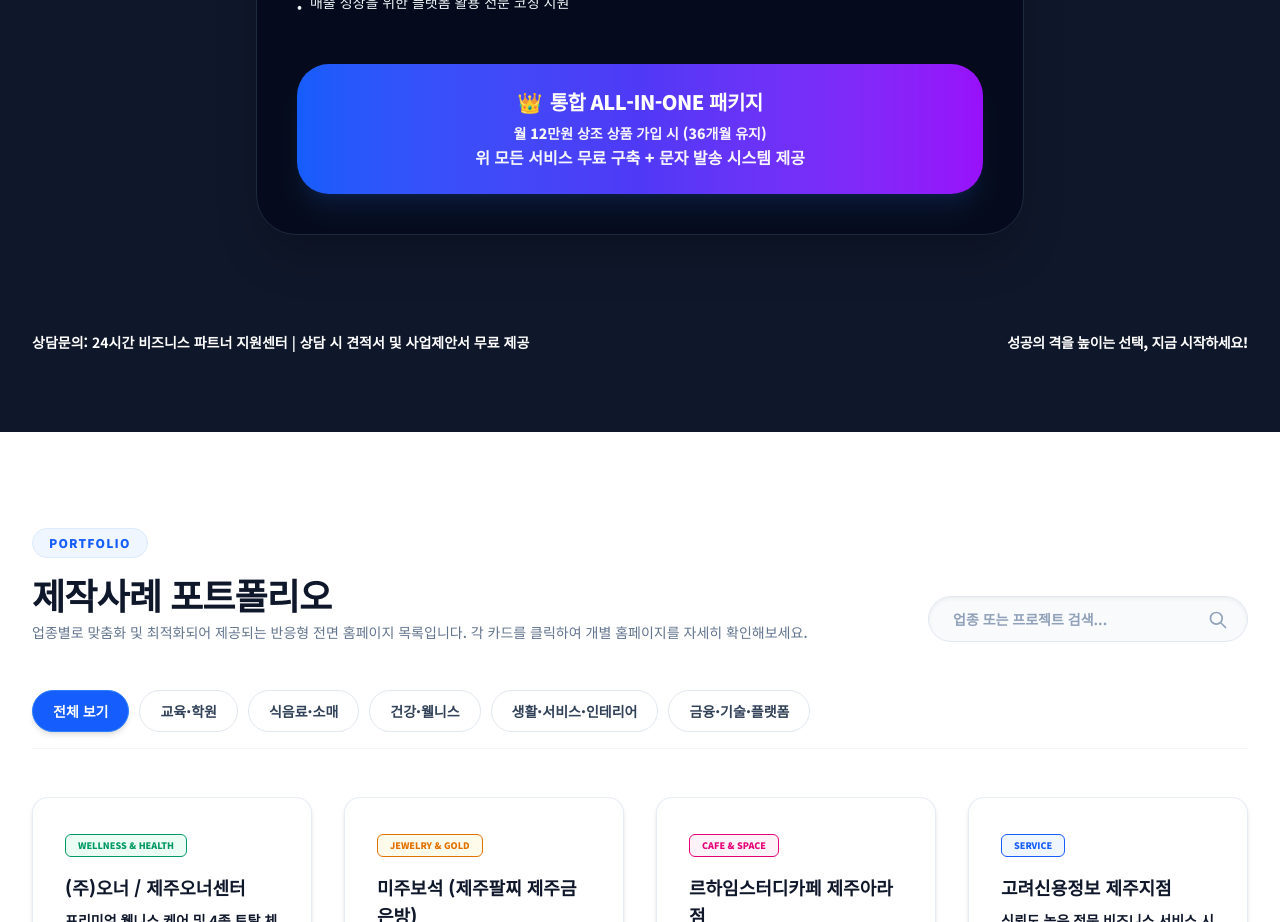
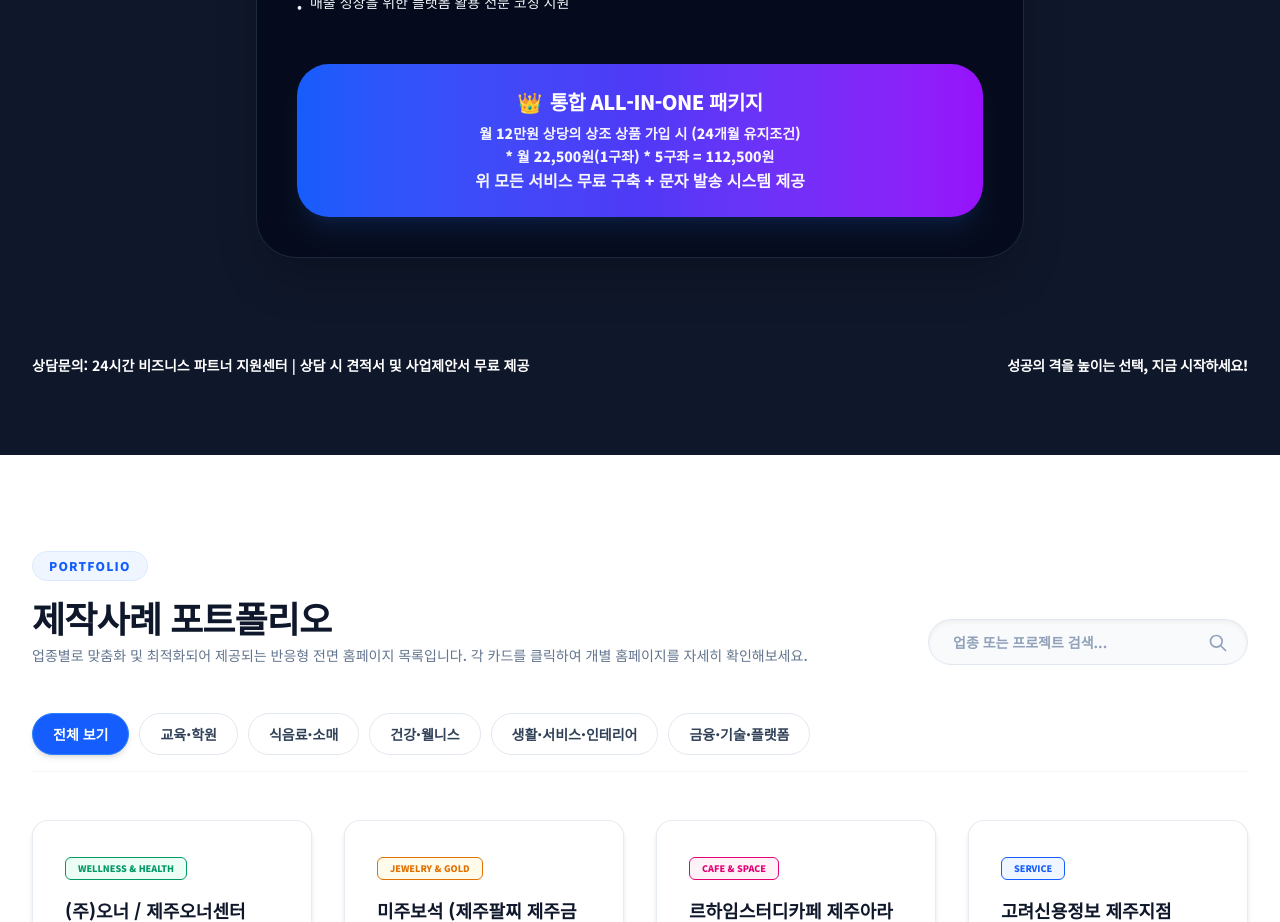
Before and after one commit to cybertoplee/cybertoplee, a Next.js app: page / in a window 1280 px wide. Shown: the part 1740-2662 px from the top of the page. Built offline with nearby package versions, Linux system fonts and the light colour scheme.

Commit message:
chore: update ALL-IN-ONE package details with new Sangjo term and pricing

```diff
--- a/src/app/benefits/page.tsx
+++ b/src/app/benefits/page.tsx
@@ -131,7 +131,8 @@ export default function BenefitsPage() {
               <div className="text-xs sm:text-sm font-extrabold opacity-95 leading-relaxed">
                 {paymentMethod === 'sangjo' ? (
                   <>
-                    월 12만원 상조 상품 가입 시 (36개월 유지)<br />
+                    월 12만원 상당의 상조 상품 가입 시 (24개월 유지조건)<br />
+                    * 월 22,500원(1구좌) * 5구좌 = 112,500원<br />
                     <span className="font-black text-sm sm:text-base">위 모든 서비스 무료 구축 + 문자 발송 시스템 제공</span>
                   </>
                 ) : (
--- a/src/app/page.tsx
+++ b/src/app/page.tsx
@@ -562,8 +562,18 @@ export default function Home() {
                   <span>👑</span> 통합 ALL-IN-ONE 패키지
                 </div>
                 <div className="text-sm font-extrabold opacity-95 leading-relaxed">
-                  월 12만원 {paymentMethod === 'sangjo' ? '상조 상품' : '종신/보장 보험'} 가입 시 (36개월 유지)<br />
-                  <span className="font-black text-base">위 모든 서비스 무료 구축 + 문자 발송 시스템 제공</span>
+                  {paymentMethod === 'sangjo' ? (
+                    <>
+                      월 12만원 상당의 상조 상품 가입 시 (24개월 유지조건)<br />
+                      * 월 22,500원(1구좌) * 5구좌 = 112,500원<br />
+                      <span className="font-black text-base">위 모든 서비스 무료 구축 + 문자 발송 시스템 제공</span>
+                    </>
+                  ) : (
+                    <>
+                      월 12만원 이상 종신 / 건강 보험 가입 시 (24개월 의무 유지조건)<br />
+                      <span className="font-black text-base">위 모든 서비스 무료 구축 + 문자 발송 시스템 제공</span>
+                    </>
+                  )}
                 </div>
               </div>
             </div>
```
